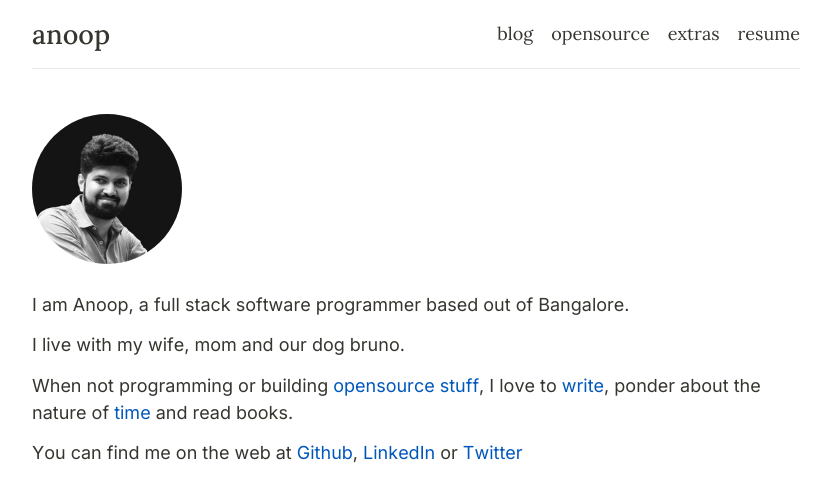
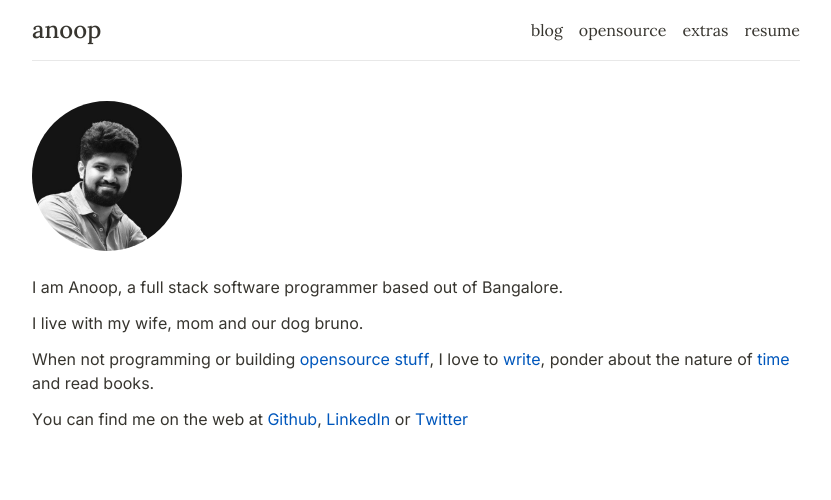
Before and after one commit to helloanoop/helloanoop.com, a Next.js app: page / in a window 1280 px wide. Shown: the top 500 px of the page, without its empty margins (224-1055 px from the left). Built offline with nearby package versions, Linux system fonts and the light colour scheme.

Commit message:
chore: root font size back to 1rem

```diff
--- a/src/styles/globals.css
+++ b/src/styles/globals.css
@@ -9,7 +9,6 @@ body {
   width: 100%;
   color: rgb(55, 53, 47);
   font-family: Inter, sans-serif;
-  font-size: 1.125rem;
 
   font-kerning: none;
   text-rendering: optimizeSpeed;
```
